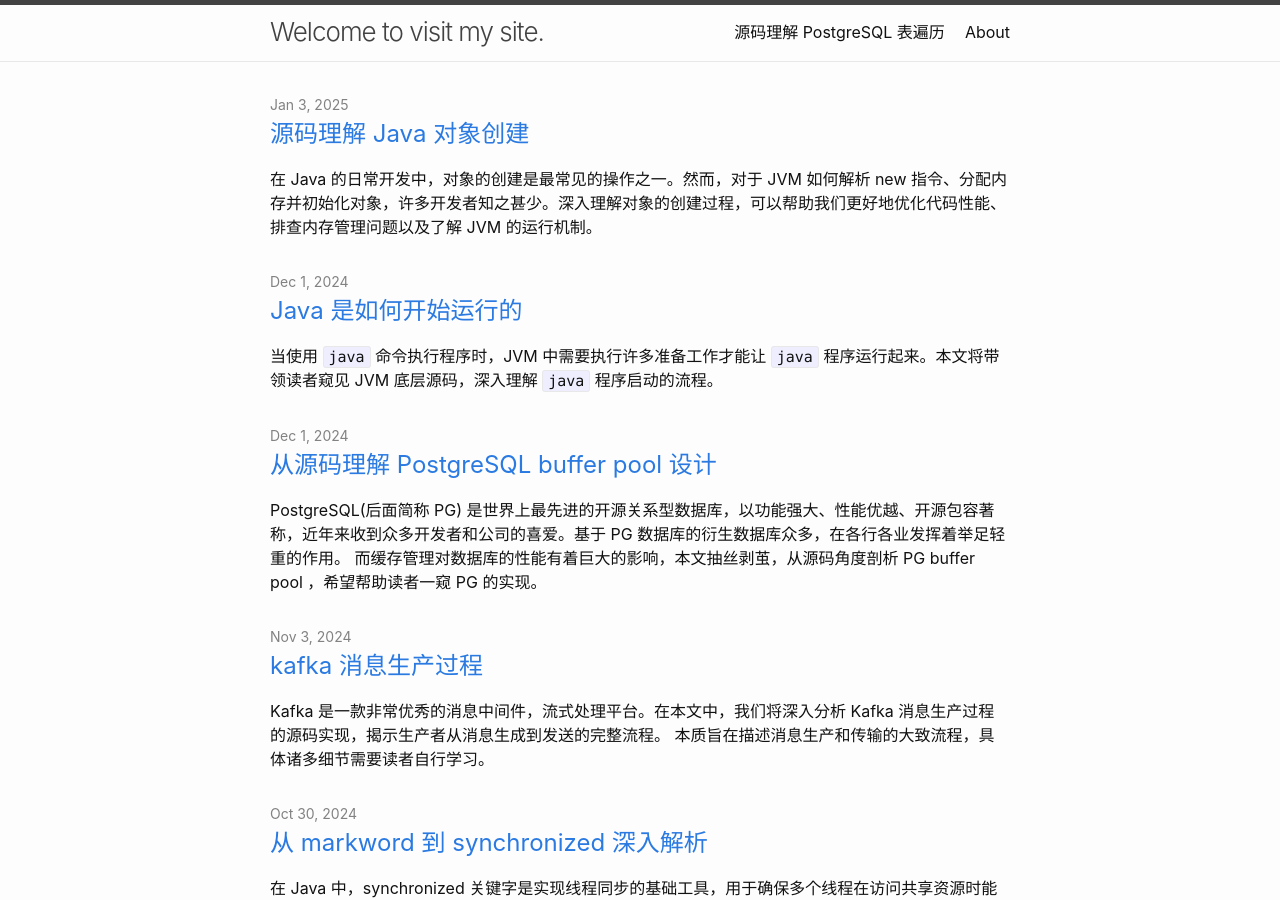
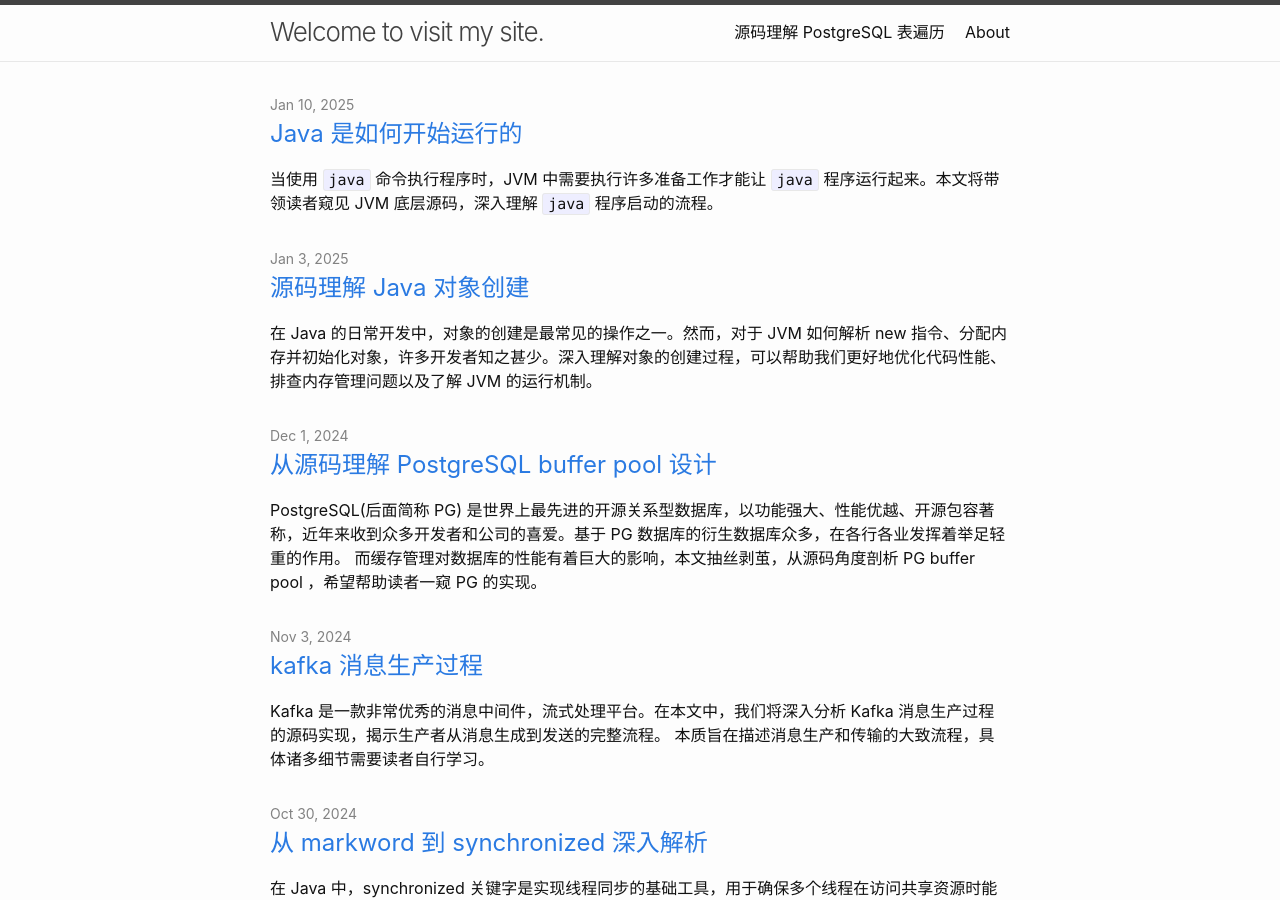
Before and after one commit to yoa1226/yoa1226.github.io, a Jekyll site: the page built from index.markdown, in a window 1280 px wide and 900 px high. Built offline with Jekyll 4.4.1, drawn with Linux system fonts in a browser that asks for light colours.

Commit message:
change release time

```diff
--- a/_posts/2025-01-10-java-run-main.md
+++ b/_posts/2025-01-10-java-run-main.md
@@ -1,7 +1,7 @@
 ---
 layout: post
 title:  "Java 是如何开始运行的"
-date:   2024-12-01 11:00:00 +0200
+date:   2025-01-10 11:00:00 +0200
 tags: [Java JVM]
 ---
 
```
